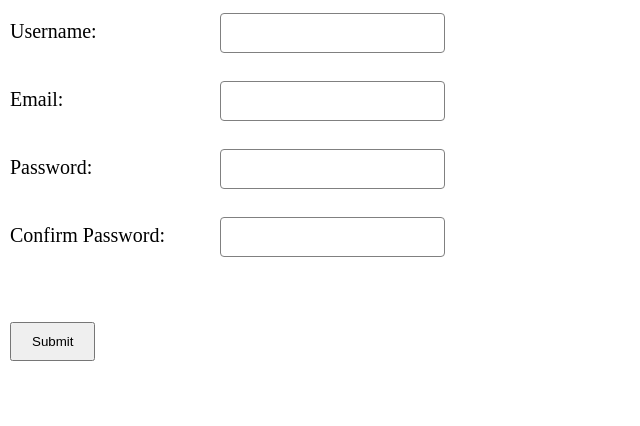
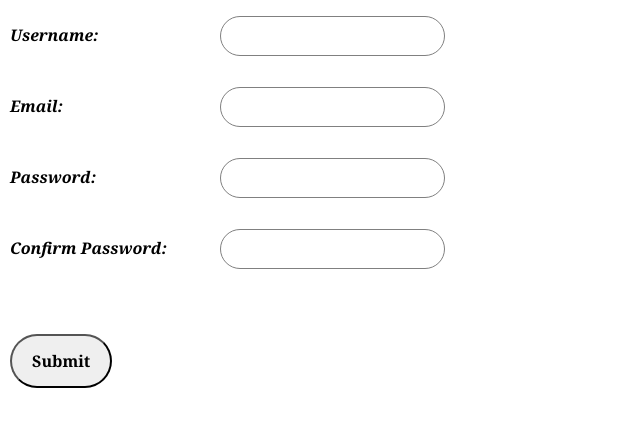
Before and after one commit to riccvargiu-eng/frontendreact, a React (Vite) app in the folder vite-project/: page / in a window 1280 px wide. Shown: the top 426 px of the page, without its empty margins (0-640 px from the left). Built offline with nearby package versions, Linux system fonts and the light colour scheme.

Commit message:
style: Update form styles for improved aesthetics and consistency

```diff
--- a/vite-project/src/assets/components/form/form.css
+++ b/vite-project/src/assets/components/form/form.css
@@ -4,11 +4,14 @@ label {
   margin-top: 20px;
   width: 200px;
   font-size: 20px;
+  font: italic bold 16px/30px Georgia, serif;
 }
 button {
   margin-left: 10px;
   margin-top: 50px;
   padding: 10px 20px;
+  border-radius: 50px;
+  font: bold 16px/30px Georgia, serif;
 }
 
 button:hover {
@@ -20,7 +23,7 @@ button:hover {
 .error {
   color: red;
   font-size: 12px;
-  margin-left: 10px;
+  margin-left: 50px;
 }
 
 span {
@@ -33,8 +36,9 @@ input {
   padding: 8px;
   font-size: 16px;
   border: 1px solid gray;
-  border-radius: 4px;
+  border-radius: 50px;
   height: 40px;
+  font: large italic bold 16px/30px Georgia, serif;
 }
 
 .form-group {
@@ -45,7 +49,7 @@ input {
   width: 100%;
   padding: 8px;
   border: 1px solid gray;
-  border-radius: 4px;
+  border-radius: 50px;
 }
 
 div {
```
